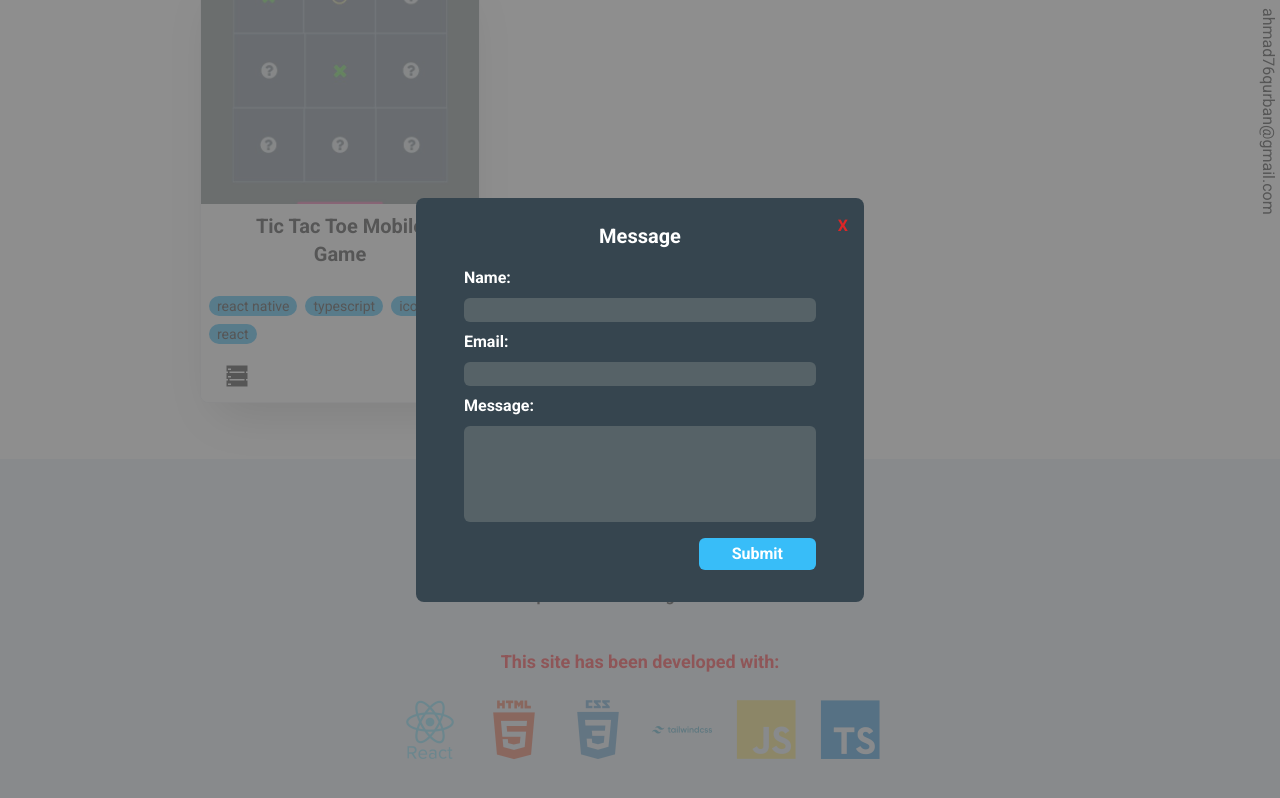
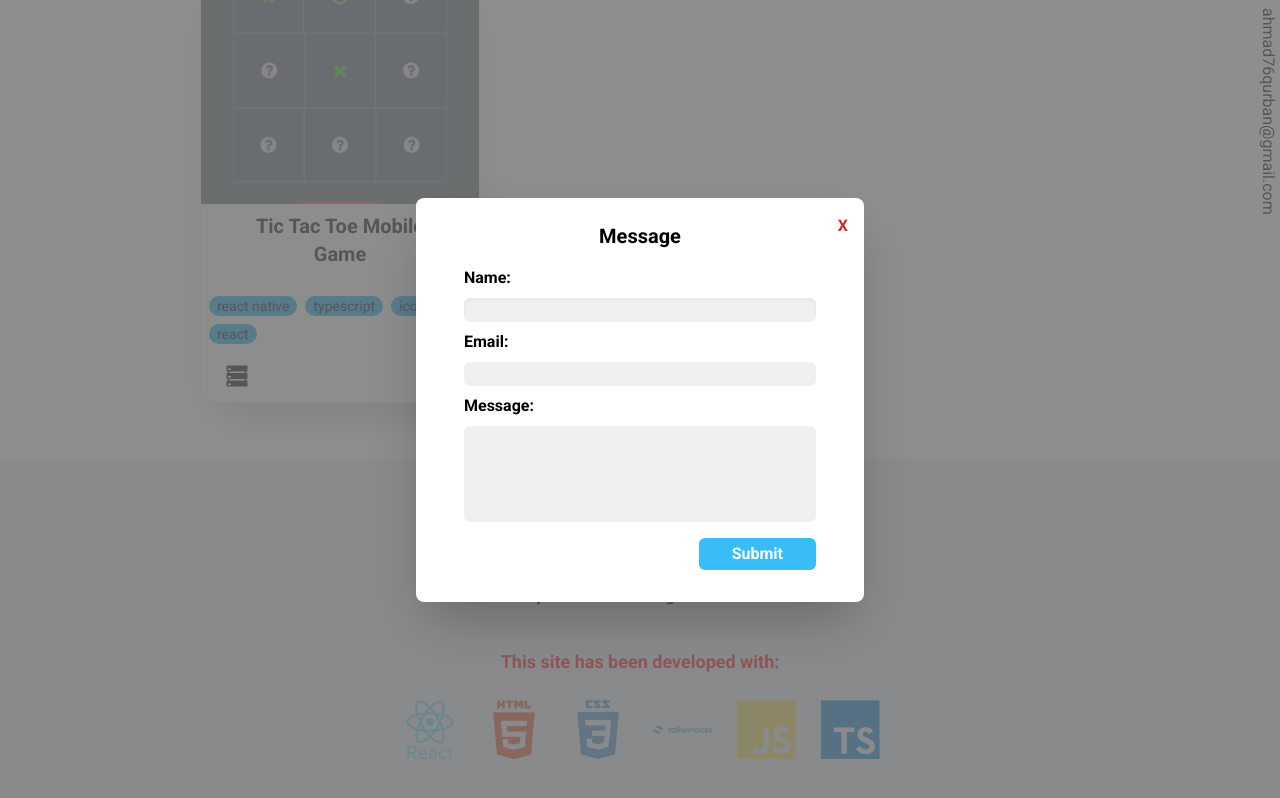
Before and after one commit to qur786/portfolio, a React (Vite) app: page / in a window 1280 px wide. Both pictures are taken after a click on the button "Send message". Shown: the part 4973-5771 px from the top of the page. Built offline with nearby package versions, Linux system fonts and the light colour scheme.

Commit message:
refactor: update styling of the modal

```diff
--- a/src/components/MessageForm/index.tsx
+++ b/src/components/MessageForm/index.tsx
@@ -18,7 +18,7 @@ export function MessageForm(): JSX.Element {
           name="name"
           autoComplete="name"
           required
-          className="bg-[#616C6F] text-mdfont-[500] opacity-75 focus:outline-none rounded-md px-2"
+          className="dark:bg-[#4a4e4f] bg-[#ecebeb] dark:border dark:border-white text-md font-[500] opacity-75 shadow-inner rounded-md px-2"
         />
         <label htmlFor="email" className="font-bold">
           Email:
@@ -29,7 +29,7 @@ export function MessageForm(): JSX.Element {
           name="email"
           autoComplete="email"
           required
-          className="bg-[#616C6F] text-md font-[500] opacity-75 focus:outline-none rounded-md px-2"
+          className="dark:bg-[#4a4e4f] bg-[#ecebeb] dark:border dark:border-white text-md font-[500] opacity-75 rounded-md px-2"
         />
         <label htmlFor="message" className="font-bold">
           Message:
@@ -41,12 +41,12 @@ export function MessageForm(): JSX.Element {
           minLength={10}
           maxLength={500}
           required
-          className="bg-[#616C6F] text-mdfont-[500] opacity-75 focus:outline-none rounded-md px-2 resize-none"
+          className="dark:bg-[#4a4e4f] bg-[#ecebeb] dark:border dark:border-white text-md font-[500] opacity-75 rounded-md px-2 resize-none"
         />
         <button
           type="submit"
           onClick={handleSubmit}
-          className="py-1 self-end mt-2 font-bold transition-transform hover:scale-110 rounded-md bg-sky-400 w-1/3"
+          className="dark:text-black-elevation-1 text-white py-1 self-end mt-2 font-bold transition-transform hover:scale-110 rounded-md bg-sky-400 w-1/3"
         >
           Submit
         </button>
--- a/src/components/Modal/index.tsx
+++ b/src/components/Modal/index.tsx
@@ -12,7 +12,7 @@ export const Modal = forwardRef(
     return (
       <dialog
         ref={modalRef}
-        className="bg-[#36454F] text-white md:min-w-[35%] min-w-[60%] backdrop:backdrop-contrast-[0.25] rounded-lg"
+        className="dark:bg-black-elevation-1 dark:text-white dark:shadow-black-shadow shadow-2xl md:min-w-[35%] min-w-[60%] backdrop:backdrop-contrast-[0.25] rounded-lg"
       >
         <button
           className="p-4 absolute top-0 right-0 text-red-600 hover:text-red-800 font-bold"
```
